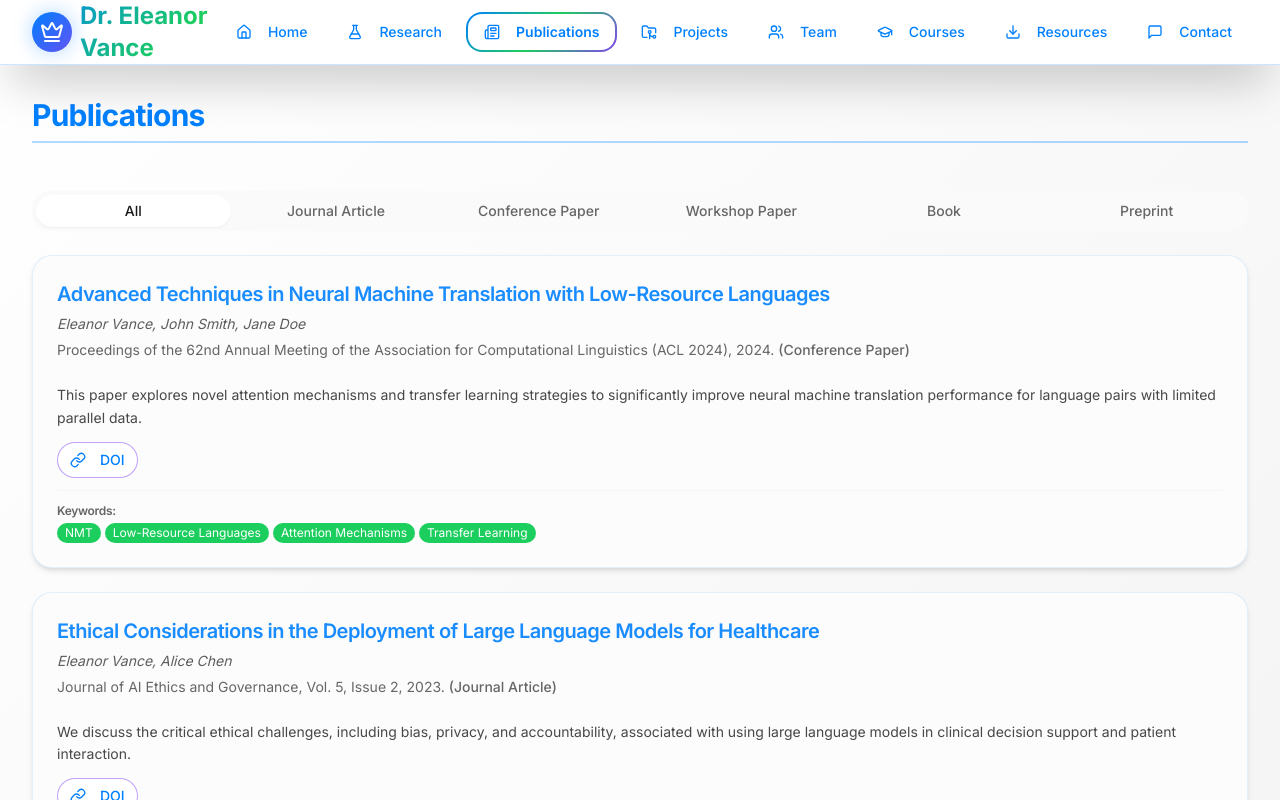
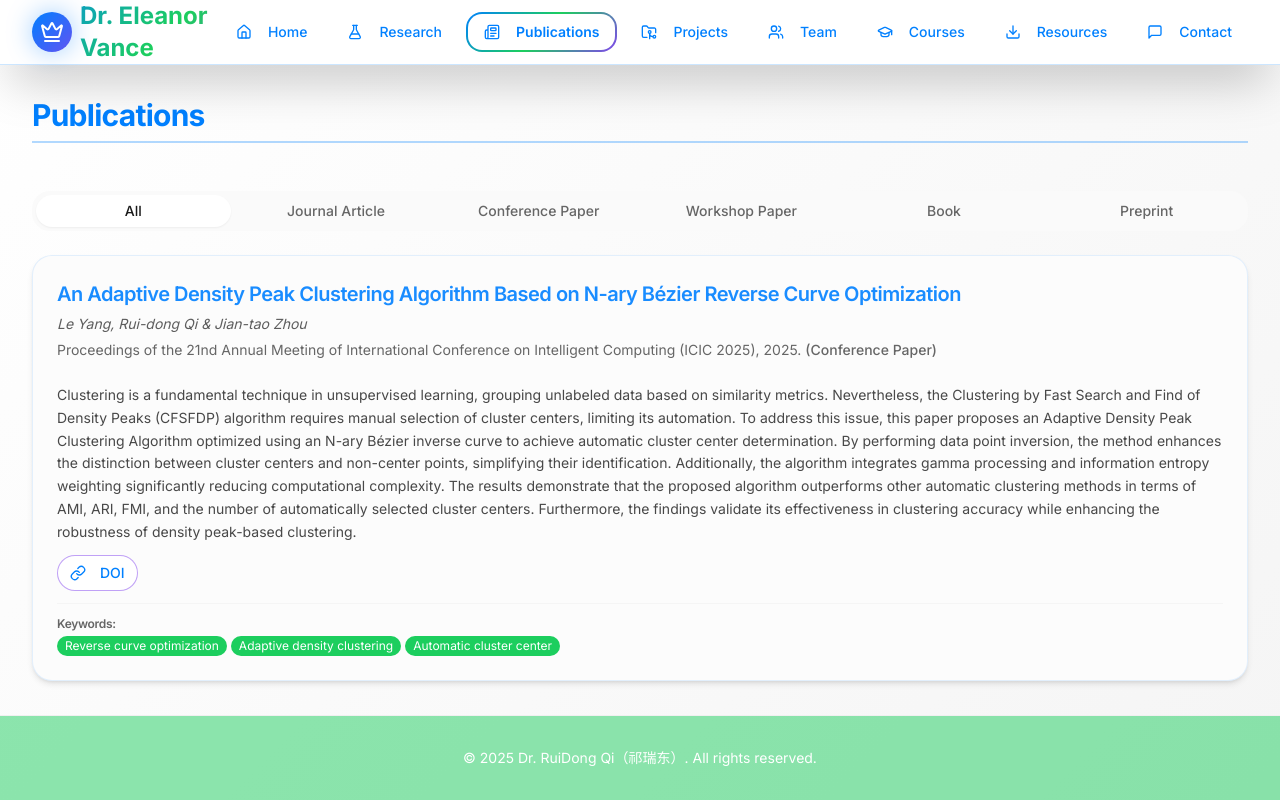
Before and after one commit to chairmanrdq/chairmanrdq.github.io, a Next.js app: page /publications in a window 1280 px wide. Shown: the top 800 px of the page. Built offline with nearby package versions, Linux system fonts and the light colour scheme.

Commit message:
Update page.tsx

```diff
--- a/src/app/publications/page.tsx
+++ b/src/app/publications/page.tsx
@@ -7,7 +7,7 @@ import type { Metadata } from 'next';
 
 export const metadata: Metadata = {
   title: 'Publications',
-  description: 'A comprehensive list of publications by Dr. Eleanor Vance, including journal articles, conference papers, and books.', // Replace
+  description: 'A comprehensive list of publications by Dr. RuiDong Qi（祁瑞东）, including journal articles, conference papers, and books.', // Replace
 };
 
 // Mock Data - Replace with actual data
@@ -29,18 +29,18 @@ interface Publication {
 const publicationsData: Publication[] = [
   {
     id: "p1",
-    title: "Advanced Techniques in Neural Machine Translation with Low-Resource Languages",
-    authors: "Eleanor Vance, John Smith, Jane Doe",
-    venue: "Proceedings of the 62nd Annual Meeting of the Association for Computational Linguistics (ACL 2024)",
-    year: 2024,
+    title: "An Adaptive Density Peak Clustering Algorithm Based on N-ary Bézier Reverse Curve Optimization",
+    authors: "Le Yang, Rui-dong Qi & Jian-tao Zhou",
+    venue: "Proceedings of the 21nd Annual Meeting of International Conference on Intelligent Computing (ICIC 2025)",
+    year: 2025,
     type: "Conference Paper",
-    doi: "10.1234/acl.2024.001",
+    doi: "10.1007/978-981-96-9884-4_25",
     pdfUrl: "#",
     arxivUrl: "#",
-    abstract: "This paper explores novel attention mechanisms and transfer learning strategies to significantly improve neural machine translation performance for language pairs with limited parallel data.",
-    keywords: ["NMT", "Low-Resource Languages", "Attention Mechanisms", "Transfer Learning"],
+    abstract: "Clustering is a fundamental technique in unsupervised learning, grouping unlabeled data based on similarity metrics. Nevertheless, the Clustering by Fast Search and Find of Density Peaks (CFSFDP) algorithm requires manual selection of cluster centers, limiting its automation. To address this issue, this paper proposes an Adaptive Density Peak Clustering Algorithm optimized using an N-ary Bézier inverse curve to achieve automatic cluster center determination. By performing data point inversion, the method enhances the distinction between cluster centers and non-center points, simplifying their identification. Additionally, the algorithm integrates gamma processing and information entropy weighting significantly reducing computational complexity. The results demonstrate that the proposed algorithm outperforms other automatic clustering methods in terms of AMI, ARI, FMI, and the number of automatically selected cluster centers. Furthermore, the findings validate its effectiveness in clustering accuracy while enhancing the robustness of density peak-based clustering.",
+    keywords: ["Reverse curve optimization", "Adaptive density clustering", "Automatic cluster center"],
   },
-  {
+  /*{
     id: "p2",
     title: "Ethical Considerations in the Deployment of Large Language Models for Healthcare",
     authors: "Eleanor Vance, Alice Chen",
@@ -94,7 +94,7 @@ const publicationsData: Publication[] = [
     pdfUrl: "#",
     arxivUrl: "#",
     keywords: ["Fairness", "Text Classification", "Adversarial Learning", "Bias Mitigation"],
-  },
+  },*/
 ];
 
 const categories: Publication["type"][] = ["Journal Article", "Conference Paper", "Workshop Paper", "Book", "Preprint"];
```
